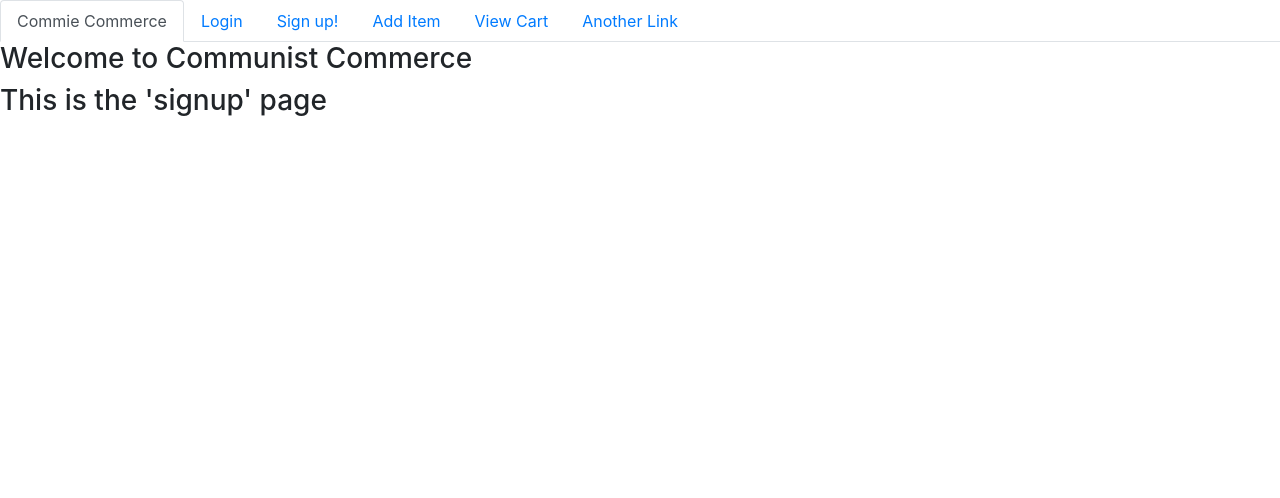
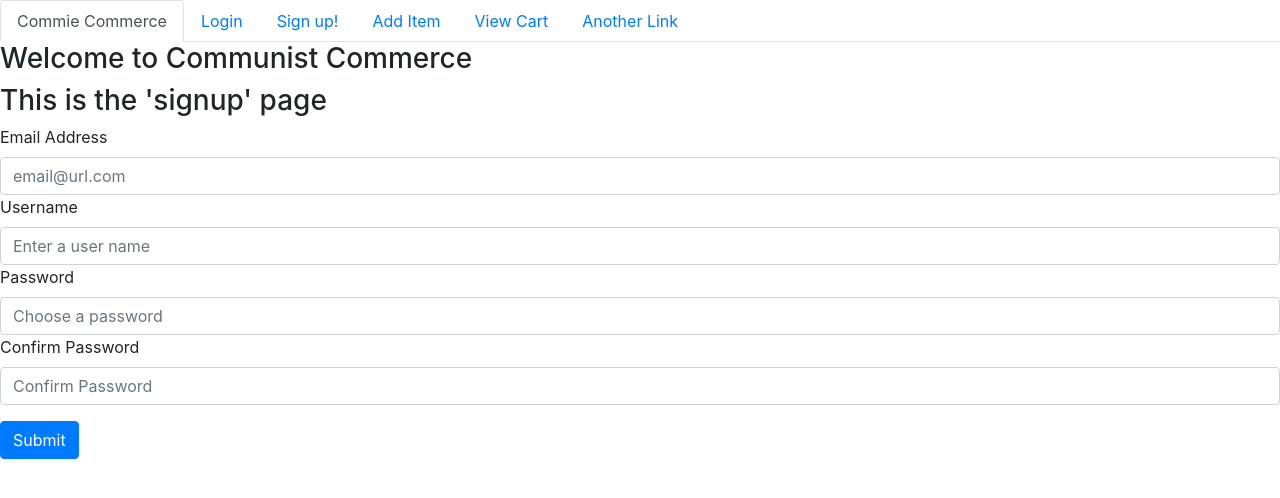
Before and after one commit to siobhankb/ecommerce-app, a Flask app: page /signup in a window 1280 px wide. Shown: the top 498 px of the page. Run offline with Flask 2, Linux system fonts and the light colour scheme; some libraries are stand-ins or nearby versions.

Commit message:
signup form

```diff
--- a/app/forms.py
+++ b/app/forms.py
@@ -3,7 +3,7 @@ from wtforms import StringField, EmailField, PasswordField, SubmitField
 from wtforms.validators import DataRequired, EqualTo, Email
 
 class NewShopperForm(FlaskForm):
-    email = EmailField('Email Address', validators=[DataRequired, Email()])
+    email = EmailField('Email Address', validators=[DataRequired(), Email()])
     username = StringField('Username', validators=[DataRequired()])
     password = PasswordField('Password', validators=[DataRequired()])
     confirm_pass = PasswordField('Confirm Password', validators=[DataRequired(), EqualTo('password')])
--- a/app/routes.py
+++ b/app/routes.py
@@ -1,5 +1,6 @@
 from app import app
-from flask import render_template#, redirect, url_for, flash
+from app.forms import NewShopperForm
+from flask import render_template, redirect, url_for, flash
 
 @app.route('/index')
 def index():
@@ -8,7 +9,9 @@ def index():
 
 @app.route('/signup')
 def signup():
-    return render_template('signup.html')
+    form = NewShopperForm()
+
+    return render_template('signup.html', form=form)
 
 @app.route('/login')
 def login():
--- a/app/templates/signup.html
+++ b/app/templates/signup.html
@@ -6,4 +6,28 @@
 
 <h3>This is the 'signup' page</h3>
 
+    <form method='post'>
+        {{form.csrf_token}}
+        <div>
+
+            {{ form.email.label }}
+            {{ form.email(class='form-control', placeholder='email@url.com') }}
+
+            {{ form.username.label }}
+            {{ form.username(class='form-control', placeholder='Enter a user name') }}
+
+            {{ form.password.label }}
+            {{ form.password(class='form-control', placeholder='Choose a password') }}
+
+            {{ form.confirm_pass.label }}
+            {{ form.confirm_pass(class='form-control', placeholder= 'Confirm Password') }}
+
+            {{ form.submit(class='btn btn-primary mt-3')}}
+
+        </div>
+
+    </form>
+
+</form>
+
 {% endblock %}
```
Also changed, not shown: app/__init__.py (+7 -5 lines), app/models.py (+11 -0 lines), wsgi.py (+10 -1 lines).
